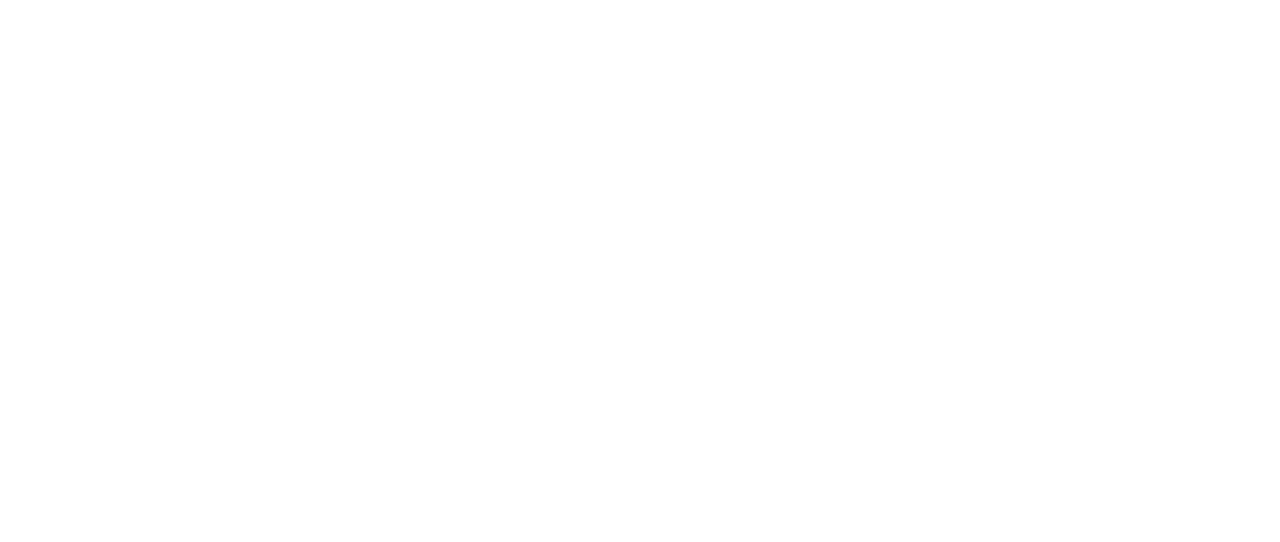
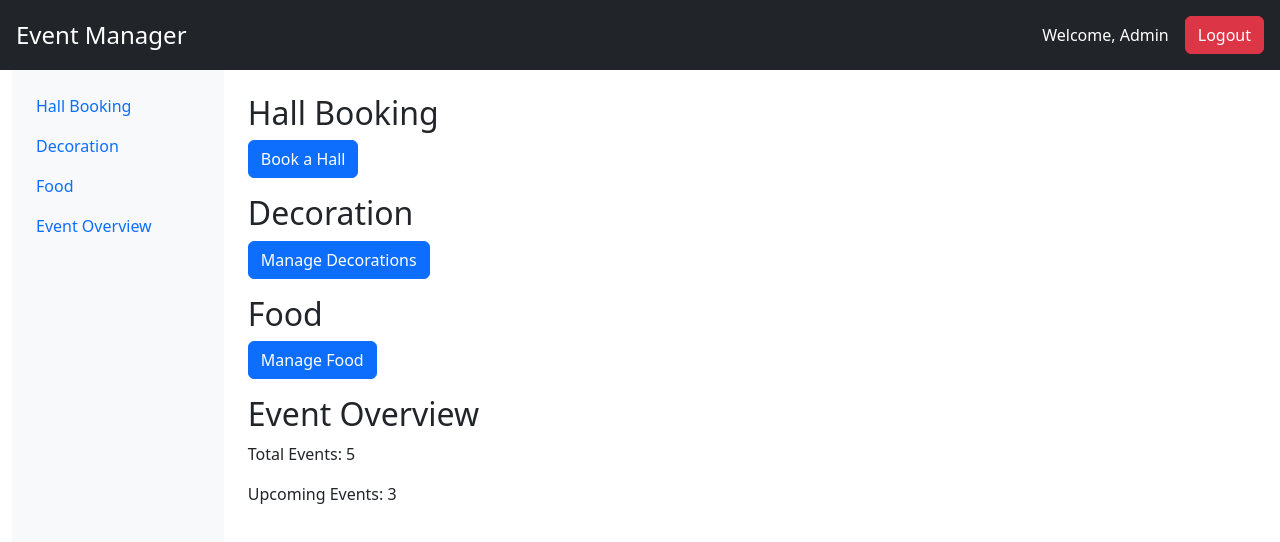
Before and after one commit to Manisha-s-2003/userAuthApp-Frontend, a plain HTML site: page auth/index.html in a window 1280 px wide. Drawn offline with nearby package versions, Linux system fonts and the light colour scheme.

Commit message:
Dashboard update

```diff
--- a/auth/index.html
+++ b/auth/index.html
@@ -0,0 +1,78 @@
+<!DOCTYPE html>
+<html lang="en">
+<head>
+    <meta charset="UTF-8">
+    <meta name="viewport" content="width=device-width, initial-scale=1.0">
+    <title>Event Manager Dashboard</title>
+    <!-- Bootstrap CSS -->
+    <link href="https://cdn.jsdelivr.net/npm/bootstrap@5.3.0-alpha1/dist/css/bootstrap.min.css" rel="stylesheet">
+</head>
+<body>
+    <!-- Header Section -->
+    <header class="bg-dark text-white p-3 d-flex justify-content-between align-items-center">
+        <div class="logo h4 mb-0">Event Manager</div>
+        <div class="profile d-flex align-items-center">
+            <span class="me-3">Welcome, Admin</span>
+            <button class="btn btn-danger" onclick="logout()">Logout</button>
+        </div>
+    </header>
+
+    <!-- Sidebar Navigation -->
+    <div class="container-fluid d-flex">
+        <aside class="bg-light p-3" style="width: 250px; height: 100vh;">
+            <nav>
+                <ul class="list-unstyled">
+                    <li><a href="#hall-booking" class="d-block p-2 text-decoration-none">Hall Booking</a></li>
+                    <li><a href="#decoration" class="d-block p-2 text-decoration-none">Decoration</a></li>
+                    <li><a href="#food" class="d-block p-2 text-decoration-none">Food</a></li>
+                    <li><a href="#event-overview" class="d-block p-2 text-decoration-none">Event Overview</a></li>
+                </ul>
+            </nav>
+        </aside>
+
+        <!-- Main Dashboard Content -->
+        <main class="container-fluid p-4">
+            <!-- Hall Booking Section -->
+            <section id="hall-booking">
+                <h2>Hall Booking</h2>
+                <div class="content mb-3">
+                    <button class="btn btn-primary" onclick="bookHall()">Book a Hall</button>
+                    <div id="hall-list" class="mt-3"></div>
+                </div>
+            </section>
+
+            <!-- Decoration Section -->
+            <section id="decoration">
+                <h2>Decoration</h2>
+                <div class="content mb-3">
+                    <button class="btn btn-primary" onclick="manageDecorations()">Manage Decorations</button>
+                    <div id="decoration-list" class="mt-3"></div>
+                </div>
+            </section>
+
+            <!-- Food Section -->
+            <section id="food">
+                <h2>Food</h2>
+                <div class="content mb-3">
+                    <button class="btn btn-primary" onclick="manageFood()">Manage Food</button>
+                    <div id="food-list" class="mt-3"></div>
+                </div>
+            </section>
+
+            <!-- Event Overview Section -->
+            <section id="event-overview">
+                <h2>Event Overview</h2>
+                <div class="content">
+                    <p>Total Events: 5</p>
+                    <p>Upcoming Events: 3</p>
+                </div>
+            </section>
+        </main>
+    </div>
+
+    <!-- Bootstrap JS and Dependencies -->
+    <script src="https://cdn.jsdelivr.net/npm/@popperjs/core@2.11.6/dist/umd/popper.min.js"></script>
+    <script src="https://cdn.jsdelivr.net/npm/bootstrap@5.3.0-alpha1/dist/js/bootstrap.min.js"></script>
+    <script src="../js/script.js"></script>
+</body>
+</html>
--- a/css/style.css
+++ b/css/style.css
@@ -6,6 +6,8 @@ body {
     height: 100vh;
     margin: 0;
     background-color: #f4f4f9;
+  margin: 0;
+  padding: 0;
   }
 
   .container {
@@ -42,3 +44,63 @@ body {
   p {
     margin-top: 1rem;
   }
+
+  /* Basic Styles for Layout */
+body {
+  font-family: Arial, sans-serif;
+  margin: 0;
+  padding: 0;
+}
+
+header {
+  background-color: #333;
+  color: white;
+  padding: 10px;
+  display: flex;
+  justify-content: space-between;
+  align-items: center;
+}
+
+header .logo {
+  font-size: 24px;
+}
+
+header .profile button {
+  background-color: red;
+  color: white;
+  border: none;
+  padding: 5px 10px;
+  cursor: pointer;
+}
+
+aside {
+  width: 200px;
+  height: 100vh;
+  background-color: #f4f4f4;
+  padding: 20px;
+  position: fixed;
+}
+
+aside nav ul {
+  list-style-type: none;
+  padding: 0;
+}
+
+aside nav ul li {
+  margin: 10px 0;
+}
+
+aside nav ul li a {
+  text-decoration: none;
+  color: #333;
+  font-size: 18px;
+}
+
+main {
+  margin-left: 220px;
+  padding: 20px;
+}
+
+section {
+  margin-bottom: 30px;
+}
--- /dev/null
+++ b/js/script.js
@@ -0,0 +1,47 @@
+// Handle logout
+function logout() {
+    alert("You have been logged out!");
+    // Redirect to login page or handle logout logic here
+}
+
+// Hall Booking Functionality
+function bookHall() {
+    const hallList = document.getElementById("hall-list");
+    hallList.innerHTML = `
+        <div>Hall 1 - Available</div>
+        <div>Hall 2 - Booked</div>
+        <button onclick="reserveHall('Hall 1')">Reserve Hall 1</button>
+    `;
+}
+
+function reserveHall(hall) {
+    alert(`${hall} has been reserved.`);
+}
+
+// Decoration Functionality
+function manageDecorations() {
+    const decorationList = document.getElementById("decoration-list");
+    decorationList.innerHTML = `
+        <div>Theme: Classic</div>
+        <div>Theme: Modern</div>
+        <button onclick="addDecoration()">Add New Decoration</button>
+    `;
+}
+
+function addDecoration() {
+    alert("Add decoration functionality.");
+}
+
+// Food Functionality
+function manageFood() {
+    const foodList = document.getElementById("food-list");
+    foodList.innerHTML = `
+        <div>Menu: Veg</div>
+        <div>Menu: Non-Veg</div>
+        <button onclick="addFood()">Add New Food Item</button>
+    `;
+}
+
+function addFood() {
+    alert("Add food functionality.");
+}
```
